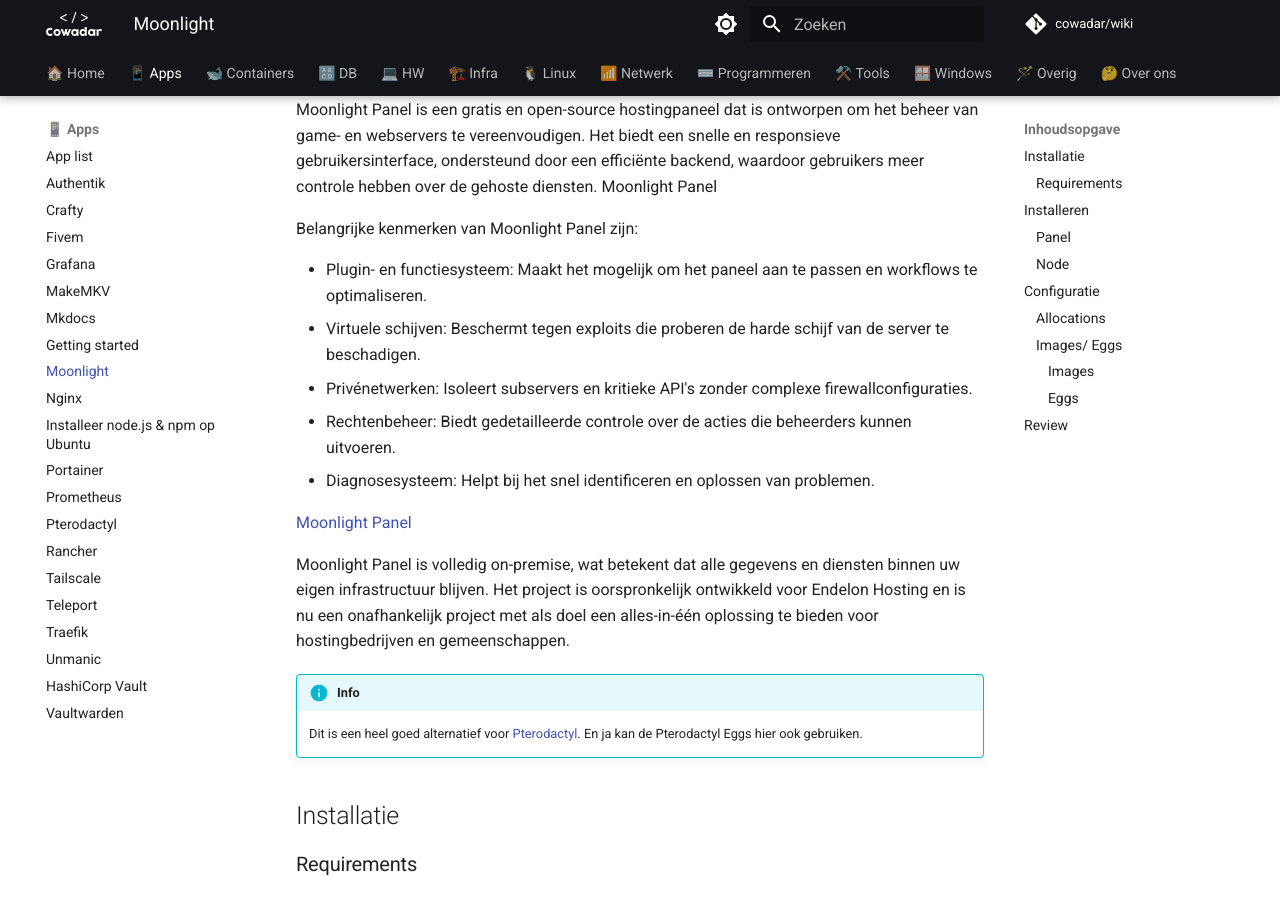
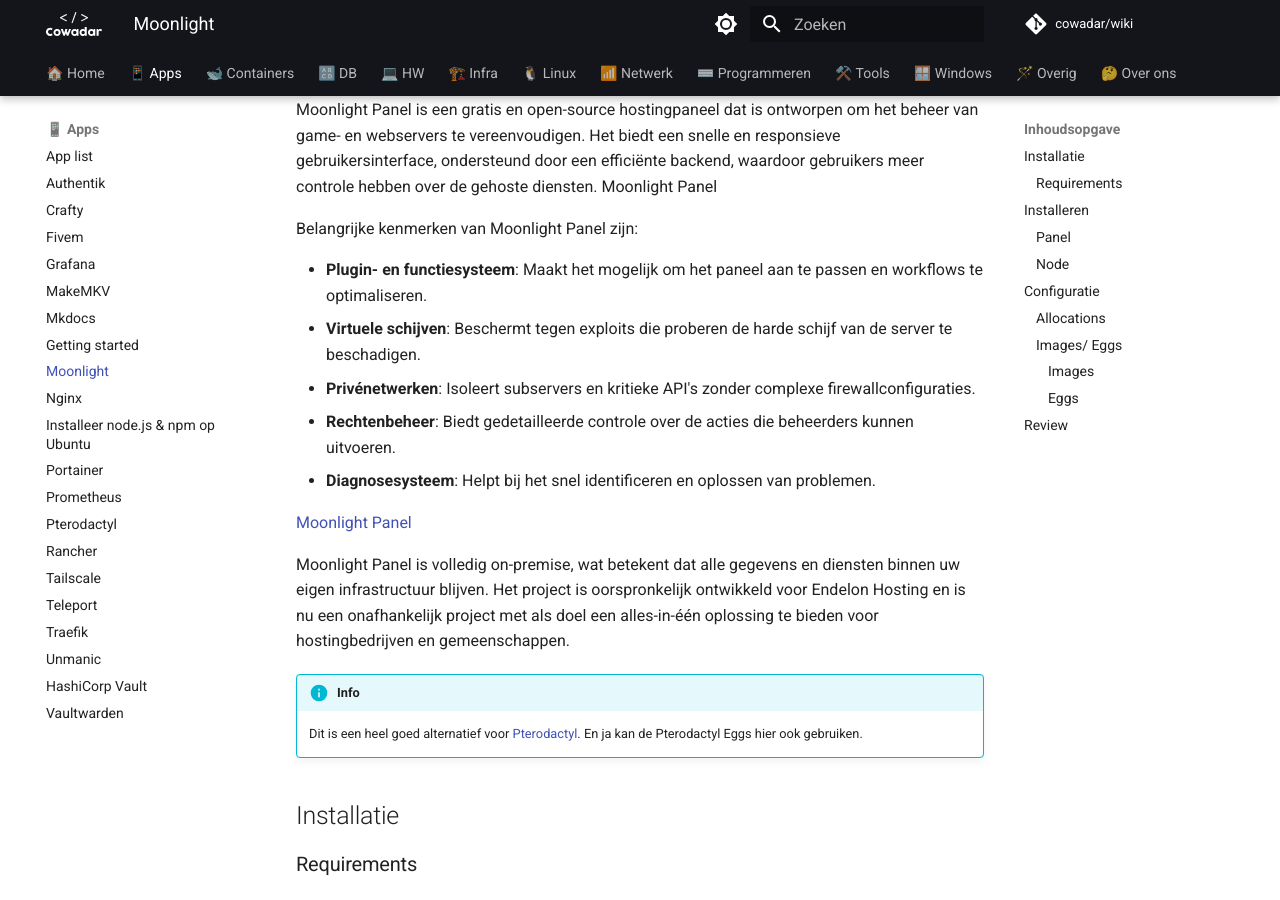
Before and after one commit to cowadar/wiki, an MkDocs documentation site: the page built from docs/apps/moonlight.md, in a window 1280 px wide and 900 px high, scrolled down 761 px. Built offline with MkDocs 1.6.1 and Material for MkDocs 9.7.7, drawn with Linux system fonts in a browser that asks for light colours; comment, search, counter and statistics services are not loaded; part of the change alters nothing that is shown; some of the changed text lies outside the part shown.

```diff
--- a/docs/apps/moonlight.md
+++ b/docs/apps/moonlight.md
@@ -7,11 +7,11 @@ Moonlight Panel
 
 Belangrijke kenmerken van Moonlight Panel zijn:
 
-- Plugin- en functiesysteem: Maakt het mogelijk om het paneel aan te passen en workflows te optimaliseren.
-- Virtuele schijven: Beschermt tegen exploits die proberen de harde schijf van de server te beschadigen.
-- Privénetwerken: Isoleert subservers en kritieke API's zonder complexe firewallconfiguraties.
-- Rechtenbeheer: Biedt gedetailleerde controle over de acties die beheerders kunnen uitvoeren.
-- Diagnosesysteem: Helpt bij het snel identificeren en oplossen van problemen.
+- **Plugin- en functiesysteem**: Maakt het mogelijk om het paneel aan te passen en workflows te optimaliseren.
+- **Virtuele schijven**: Beschermt tegen exploits die proberen de harde schijf van de server te beschadigen.
+- **Privénetwerken**: Isoleert subservers en kritieke API's zonder complexe firewallconfiguraties.
+- **Rechtenbeheer**: Biedt gedetailleerde controle over de acties die beheerders kunnen uitvoeren.
+- **Diagnosesysteem**: Helpt bij het snel identificeren en oplossen van problemen.
 
   [Moonlight Panel](https://moonlightpanel.xyz)
 
@@ -95,8 +95,8 @@ Een egg is een configuratiebestand of sjabloon dat wordt gebruikt binnen hosting
 Voorbeeld: Een Minecraft Egg bepaalt welke versie van Minecraft wordt geïnstalleerd, welke poorten worden geopend, en welke startup-opdrachten worden uitgevoerd.
 **Samengevat**
 
-- Image: De complete serveromgeving (bijv. een Docker-image met het OS en basissoftware).
-- Egg: Een configuratiebestand dat bepaalt hoe een server wordt ingesteld en beheerd binnen een hostingpanel.
+- **Image**: De complete serveromgeving (bijv. een Docker-image met het OS en basissoftware).
+- **Egg**: Een configuratiebestand dat bepaalt hoe een server wordt ingesteld en beheerd binnen een hostingpanel.
 
 #### Images
 Deze kan kan je terug vinden in hun [Discord server](https://discord.gg/AUZjsgbv)
```
